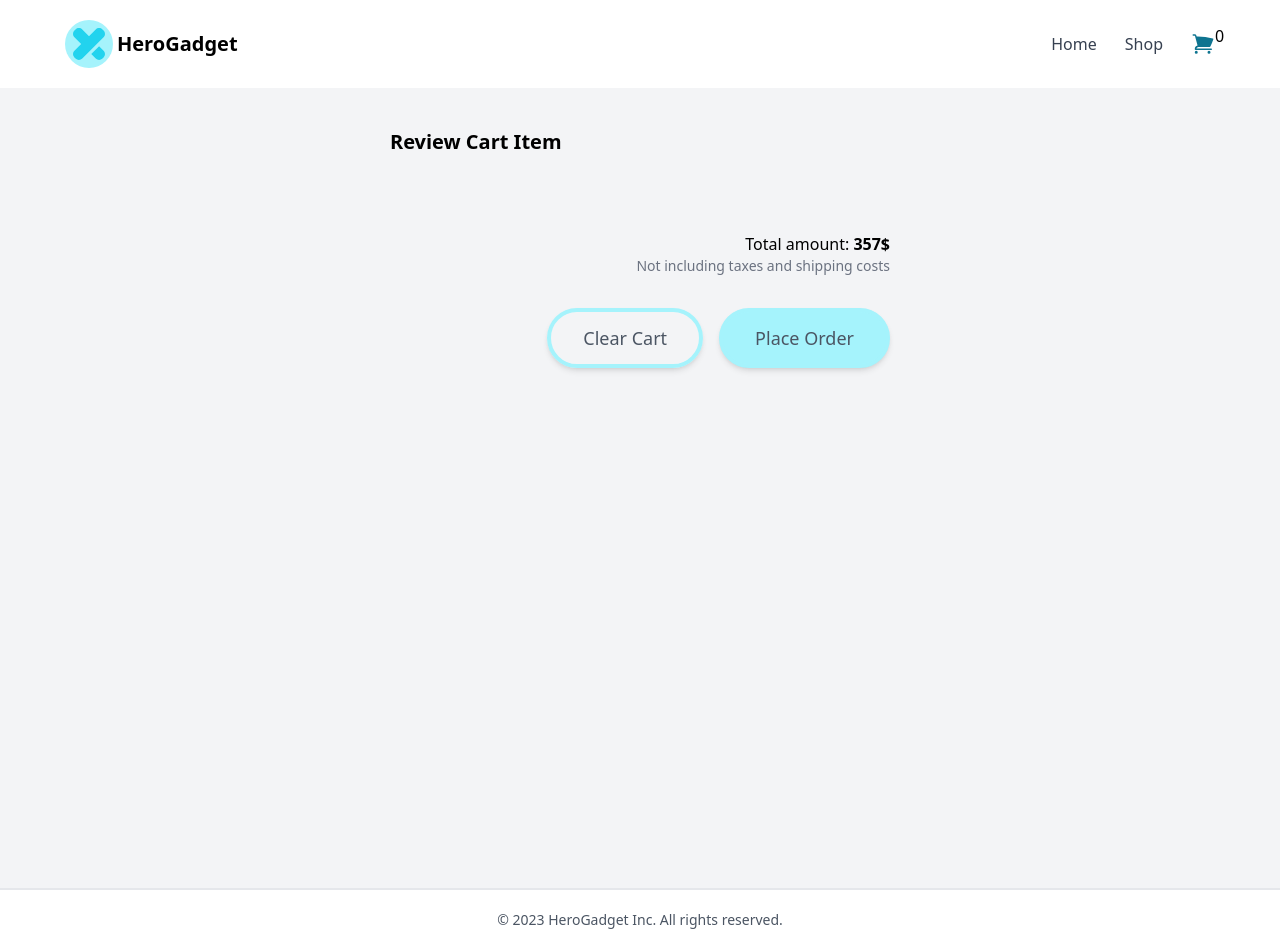
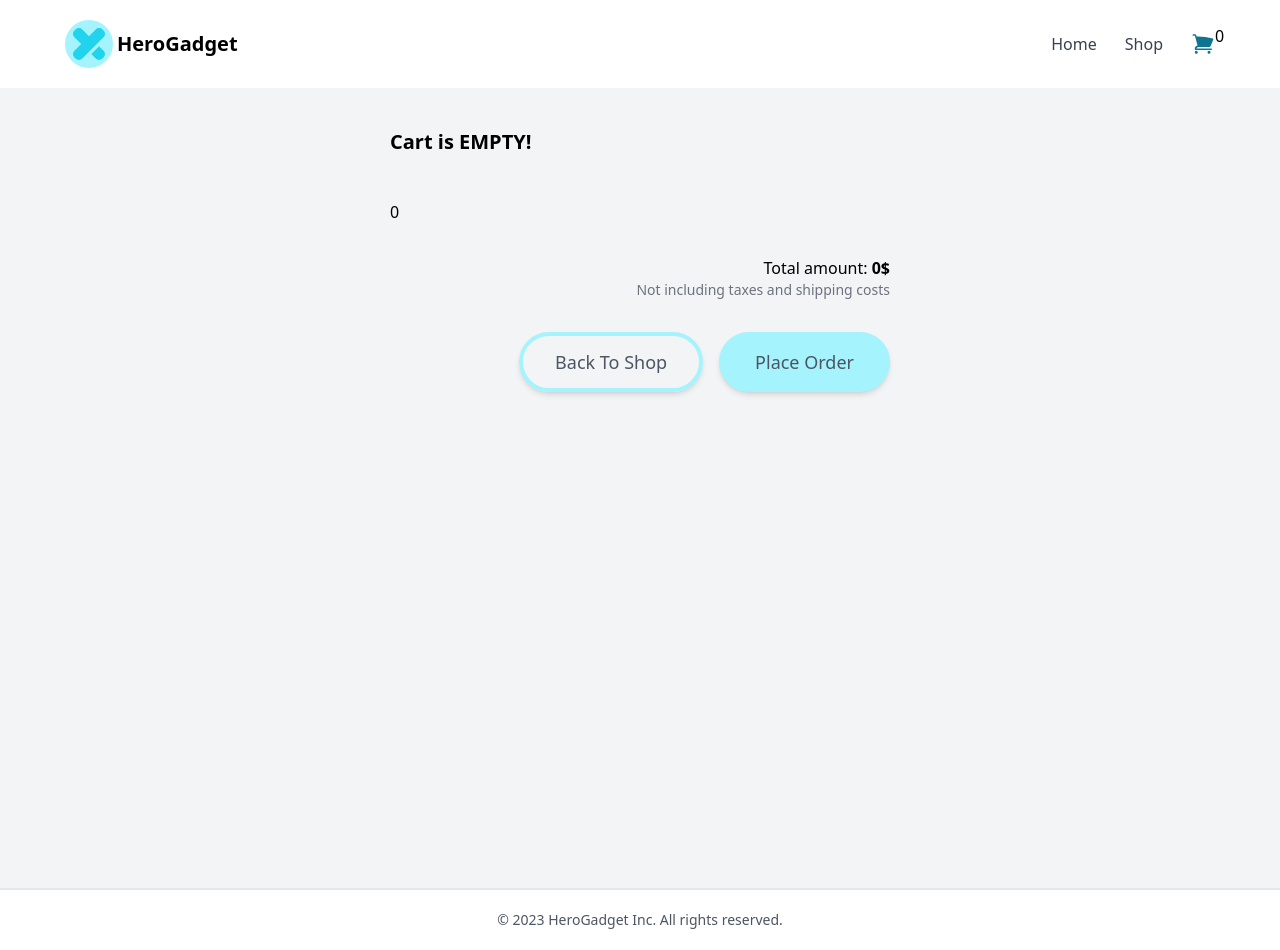
Before and after one commit to nishita-esrat/hero-gadget, a React (Vite) app: page /cart in a window 1280 px wide. Built offline with nearby package versions, Linux system fonts and the light colour scheme.

Commit message:
add to cart functionality added and get cart item from local storage

```diff
--- a/src/component/CartItem.jsx
+++ b/src/component/CartItem.jsx
@@ -1,69 +1,49 @@
 import React from "react";
-import { TrashIcon } from "@heroicons/react/24/solid";
+import { useLoaderData } from "react-router-dom";
+import SingleCartItem from "./SingleCartItem";
 
 const CartItem = () => {
+  const { cartItem, products } = useLoaderData();
+  const totalAmount = () => {
+    let total = 0;
+    cartItem.map((item) => {
+      let amount = item.quantity * item.price;
+      total = total + amount;
+    });
+    return total;
+  };
+  const total = totalAmount();
   return (
     <div className="bg-gray-100 min-h-screen h-auto">
       <div className="container py-10">
         <div className="max-w-[500px] w-auto mx-auto flex flex-col gap-8">
-          <h2 className="font-semibold mb-3 text-xl">Review Cart Item</h2>
+          <h2 className="font-semibold mb-3 text-xl">
+            {cartItem.length ? "Review Cart Item" : "Cart is EMPTY!"}
+          </h2>
           {/* cart container */}
           <div className="divide-y-4">
-            {/* <div className="flex justify-between py-3">
-              <div className="flex gap-4">
-                <div className="w-[120px]">
-                  <img
-                    src="https://i.ibb.co/GnQsSsL/smart-home-v2-7.jpg"
-                    alt="product image"
-                    className="w-auto"
-                  />
-                </div>
-                <div className="flex flex-col">
-                  <h5 className="font-semibold text-sm sm:text-lg">Smart Air Fryer</h5>
-                  <p className="text-gray-600 text-sm">Quantity: 1</p>
-                  <button className="my-auto flex text-gray-700">
-                    <TrashIcon className="w-5" /> Remove
-                  </button>
-                </div>
-              </div>
-              <div>
-                <p className="font-semibold">279$</p>
-                <p className="text-gray-600 text-sm">Total: 279$</p>
-              </div>
-            </div>
-            <div className="flex justify-between py-3">
-              <div className="flex gap-4">
-                <div className="w-[120px]">
-                  <img
-                    src="https://i.ibb.co/GnQsSsL/smart-home-v2-7.jpg"
-                    alt="product image"
-                    className="w-auto"
-                  />
-                </div>
-                <div className="flex flex-col">
-                  <h5 className="font-semibold text-sm sm:text-lg">Smart Air Fryer</h5>
-                  <p className="text-gray-600 text-sm">Quantity: 1</p>
-                  <button className="my-auto flex text-gray-700">
-                    <TrashIcon className="w-5" /> Remove
-                  </button>
-                </div>
-              </div>
-              <div>
-                <p className="font-semibold">279$</p>
-                <p className="text-gray-600 text-sm">Total: 279$</p>
-              </div>
-            </div> */}
+            {cartItem.length &&
+              cartItem.map((item) => (
+                <SingleCartItem key={item.id} cart={item} />
+              ))}
           </div>
           <div className="text-right">
             <p>
-              Total amount: <span className="font-semibold">357$</span>
+              Total amount:{" "}
+              <span className="font-semibold">
+                {cartItem.length ? `${total}` : 0}$
+              </span>
             </p>
             <p className="text-sm text-gray-500">
               Not including taxes and shipping costs
             </p>
           </div>
           <div className="text-right">
-            <button className="btn-outline mr-4">Clear Cart</button>
+            {cartItem.length ? (
+              <button className="btn-outline mr-4">Clear Cart</button>
+            ) : (
+              <button className="btn-outline mr-4">Back To Shop</button>
+            )}
             <button className="btn-primary">Place Order</button>
           </div>
         </div>
--- /dev/null
+++ b/src/component/LoaderFun.js
@@ -0,0 +1,21 @@
+
+
+
+const LoaderFunction = async () => {
+  let res = await fetch("products.json");
+  let products = await res.json();
+  let shoppingCart = {};
+  let isStorage = localStorage.getItem("shoppingCart");
+  if (isStorage) {
+    shoppingCart = JSON.parse(isStorage);
+  }
+  let cartItem = [];
+  for (const id in shoppingCart) {
+    let singleCart = products.find((item) => item.id == id);
+    singleCart.quantity = shoppingCart[id];
+    cartItem.push(singleCart);
+  }
+  return {cartItem , products}
+};
+
+export default LoaderFunction;
--- a/src/component/Shop.jsx
+++ b/src/component/Shop.jsx
@@ -5,7 +5,6 @@ import SingleShopItem from './SingleShopItem'
 
 const Shop = () => {
   const products = useLoaderData()
-  console.log(products)
   return (
     <div className='container py-12 grid lg:grid-cols-3 md:grid-cols-2 sm:grid-cols-1 gap-7 mb-10'>
       {
--- /dev/null
+++ b/src/component/SingleCartItem.jsx
@@ -0,0 +1,32 @@
+import React from "react";
+import { TrashIcon } from "@heroicons/react/24/solid";
+
+const SingleCartItem = ({cart}) => {
+    const { picture, price, category, name, id,quantity } = cart;
+  return (
+    <div className="flex justify-between py-3">
+      <div className="flex gap-4">
+        <div className="w-[120px]">
+          <img
+            src={picture}
+            alt="product image"
+            className="w-auto"
+          />
+        </div>
+        <div className="flex flex-col">
+          <h5 className="font-semibold text-sm sm:text-lg">{name}</h5>
+          <p className="text-gray-600 text-sm">Quantity: {quantity}</p>
+          <button className="my-auto flex text-gray-700">
+            <TrashIcon className="w-5" /> Remove
+          </button>
+        </div>
+      </div>
+      <div>
+        <p className="font-semibold">{price}$</p>
+        <p className="text-gray-600 text-sm">Total: {quantity * price}$</p>
+      </div>
+    </div>
+  );
+};
+
+export default SingleCartItem;
--- a/src/component/SingleShopItem.jsx
+++ b/src/component/SingleShopItem.jsx
@@ -1,6 +1,10 @@
 import React from "react";
+import { addToCart } from "../utils";
 
 const SingleShopItem = ({ product }) => {
+  const addItem = (id)=>{
+    addToCart(id)
+  }
   const { picture, price, category, name, id } = product;
   return (
     <div className="p-5 bg-gray-100 shadow-lg flex flex-col gap-4 ">
@@ -14,7 +18,7 @@ const SingleShopItem = ({ product }) => {
         <p className="text-gray-700">category : {category}</p>
         <p className="font-bold"> Price : {price}$</p>
       </div>
-      <button className="btn-primary">Add To Cart</button>
+      <button className="btn-primary" onClick={()=> addItem(id)}>Add To Cart</button>
     </div>
   );
 };
--- a/src/main.jsx
+++ b/src/main.jsx
@@ -7,6 +7,7 @@ import Home from "./component/Home.jsx";
 import ErrorPage from "./component/ErrorPage.jsx";
 import Shop from "./component/Shop.jsx";
 import CartItem from "./component/CartItem.jsx";
+import LoaderFunction from "./component/LoaderFun.js";
 
 const router = createBrowserRouter([
   {
@@ -26,6 +27,7 @@ const router = createBrowserRouter([
       {
         path: "cart",
         element: <CartItem />,
+        loader: LoaderFunction,
       },
     ],
   },
--- /dev/null
+++ b/src/utils.js
@@ -0,0 +1,18 @@
+
+// add to cart item
+const addToCart = (id) => {
+  let shoppingCart = {};
+  let isStorage = localStorage.getItem("shoppingCart");
+  if (isStorage) {
+    shoppingCart = JSON.parse(isStorage);
+  }
+  let quantity = shoppingCart[id];
+  if (quantity) {
+    shoppingCart[id] = quantity + 1;
+  } else {
+    shoppingCart[id] = 1;
+  }
+  localStorage.setItem("shoppingCart", JSON.stringify(shoppingCart));
+};
+
+export {addToCart}
```
